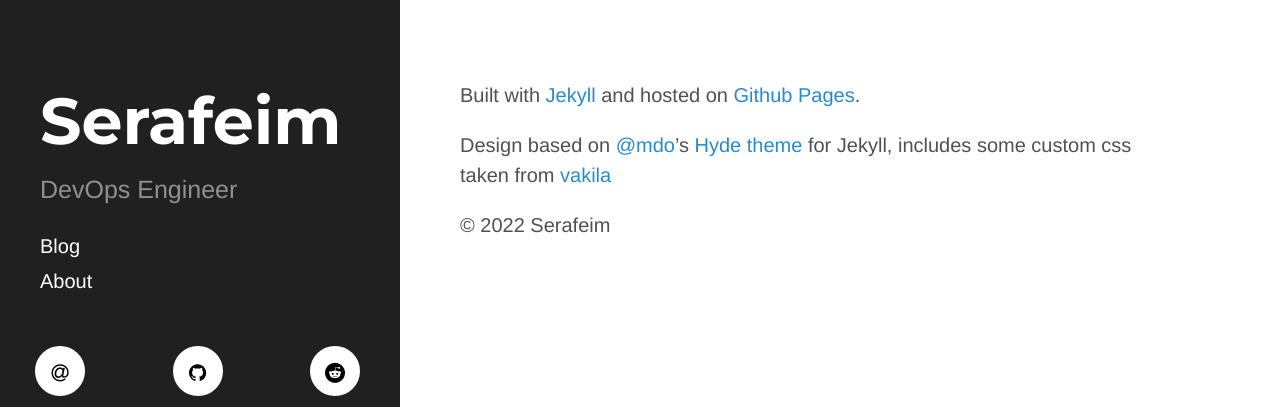
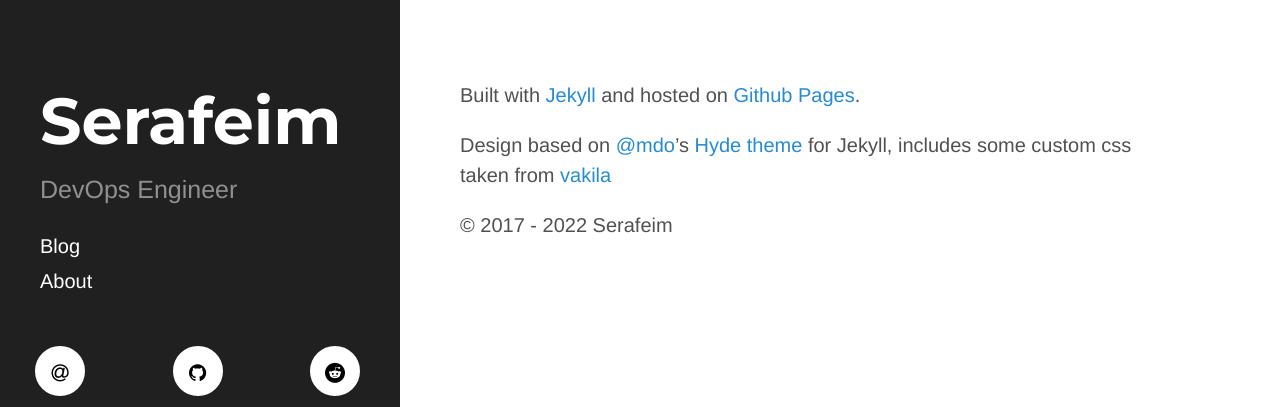
Before and after one commit to serafeimgr/serafeimgr.github.io, a Jekyll site: the page built from credits.md, in a window 1280 px wide. Shown: the top 407 px of the page. Built offline with Jekyll 4.4.1, drawn with Linux system fonts in a browser that asks for light colours; nearby versions of some CDN libraries.

Commit message:
feat(jekyll-blog) include first year date

```diff
--- a/credits.md
+++ b/credits.md
@@ -7,4 +7,4 @@ Built with <a href="http://jekyllrb.com" target="_blank">Jekyll</a> and hosted o
 
 Design based on [@mdo](https://twitter.com/mdo)'s [Hyde theme](https://github.com/poole/hyde) for Jekyll, includes some custom css taken from [vakila](https://github.com/vakila)
 
-&copy; {{ site.time | date: '%Y' }} {{ site.author.name }}
+&copy; 2017 - {{ site.time | date: '%Y' }} {{ site.author.name }}
```
